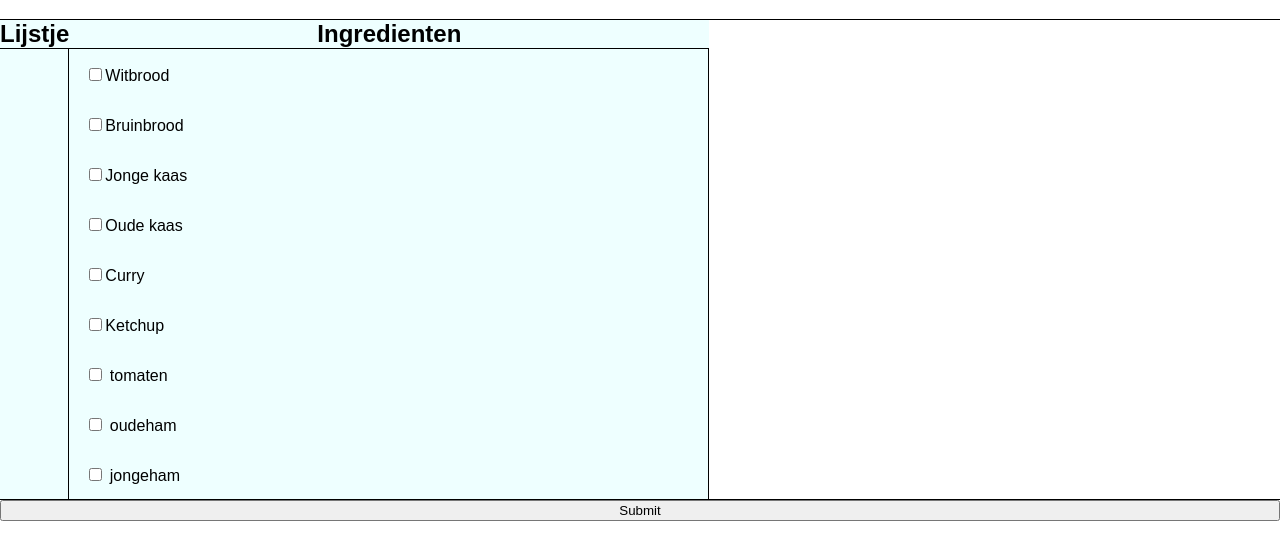
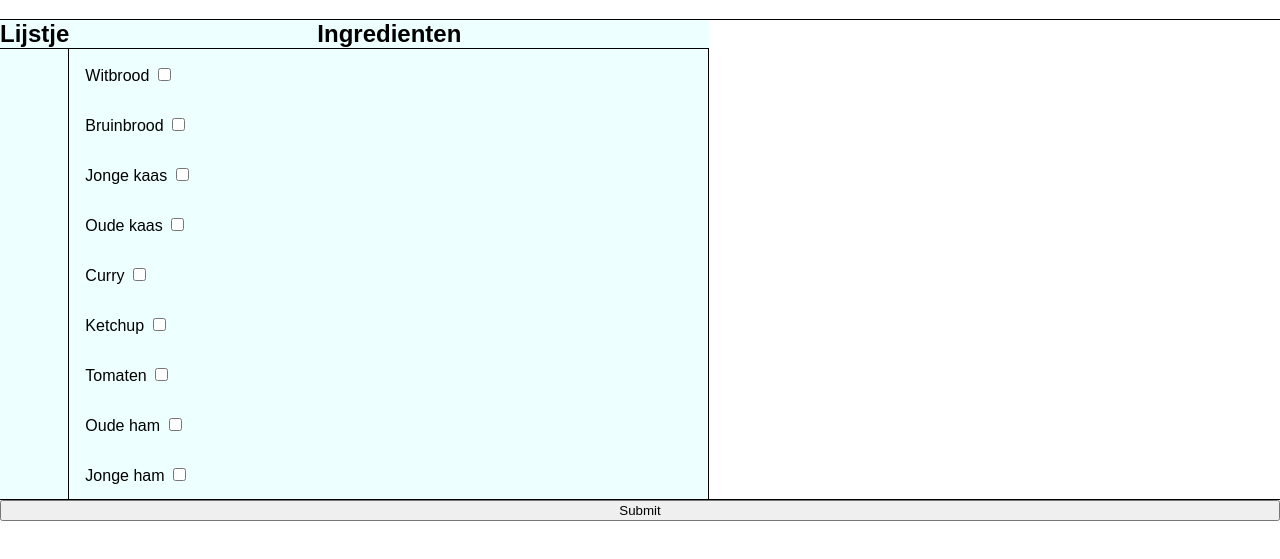
Before and after one commit to roberrrt-s/browser-technologies, a plain HTML site: page index.html in a window 1280 px wide. Shown: the part 61-620 px from the top of the page. Drawn offline with Linux system fonts and the light colour scheme.

Commit message:
#5 How did I mess this up?
Fixed in accordance with the MDN feedback:
https://developer.mozilla.org/en-US/docs/Web/HTML/Element/label

```diff
--- a/index.html
+++ b/index.html
@@ -53,62 +53,65 @@
 					</li>
 					<li>
 						<div class="alpha">
-							<label for="witbrood">
-								<input id="witbrood" type="checkbox">Witbrood
+							<labelo>Witbrood
+								<input id="witbrood" type="checkbox">
 							</label>
 						</div>
 					</li>
 					<li>
 						<div class="alpha">
-							<label for="bruinbrood">
-								<input id="bruinbrood" type="checkbox">Bruinbrood
+							<label>Bruinbrood
+								<input id="bruinbrood" type="checkbox">
 							</label>
 						</div>
 					</li>
 					<li>
 						<div class="alpha">
-							<label for="jongekaas">
-								<input id="jongekaas" type="checkbox">Jonge kaas
+							<label>Jonge kaas
+								<input id="jongekaas" type="checkbox">
 							</label>
 						</div>
 					</li>
 					<li>
 						<div class="alpha">
-							<label for="oudekaas">
-								<input id="oudekaas" type="checkbox">Oude kaas
+							<label>Oude kaas
+								<input id="oudekaas" type="checkbox">
 							</label>
 						</div>
 					</li>
 					<li>
 						<div class="alpha">
-							<label for="curry">
-								<input id="curry" type="checkbox">Curry
+							<label>Curry
+								<input id="curry" type="checkbox">
 							</label>
 						</div>
 					</li>
 					<li>
 						<div class="alpha">
-							<label for="ketchup">
-								<input id="ketchup" type="checkbox">Ketchup
+							<label>Ketchup
+								<input id="ketchup" type="checkbox">
 							</label>
 						</div>
 					</li>
 					<li>
 						<div class="alpha">
-							<input id="tomaten" type="checkbox">
-							<label>tomaten</label>
+							<label>Tomaten
+								<input id="tomaten" type="checkbox">
+							</label>
 						</div>
 					</li>
 					<li>
 						<div class="alpha">
-							<input id="oudeham" type="checkbox">
-							<label>oudeham</label>
+							<label>Oude ham
+								<input id="ketchup" type="checkbox">
+							</label>
 						</div>
 					</li>
 					<li>
 						<div class="alpha">
-							<input id="jongeham" type="checkbox">
-							<label>jongeham</label>
+							<label>Jonge ham
+								<input id="ketchup" type="checkbox">
+							</label>
 						</div>
 					</li>
 				</ul>
```
